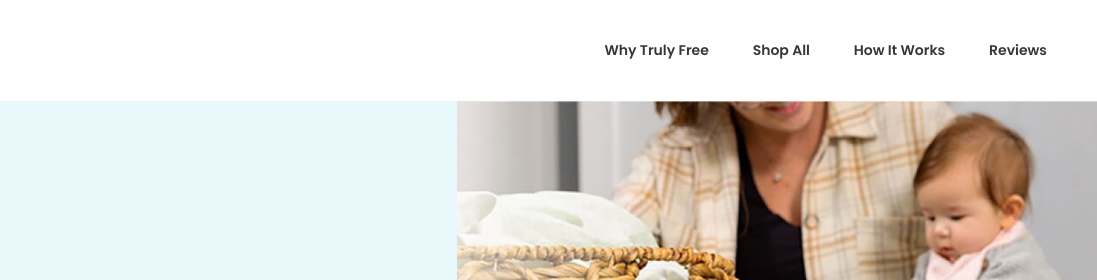
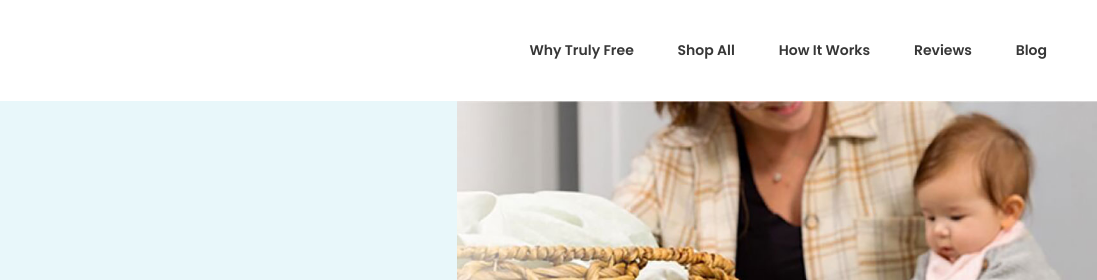
Before and after one commit to pravushree-skynet/trulyfree-html, a plain HTML site: page index.html in a window 1280 px wide. Shown: the top 280 px of the page, 183-1280 px from the left. Drawn offline with Linux system fonts and the light colour scheme.

Commit message:
Back blog in the nav

```diff
--- a/index.html
+++ b/index.html
@@ -41,7 +41,7 @@
                     <li><a href="#">Shop All</a></li>
                     <li><a href="#">How It Works</a></li>
                     <li><a href="#">Reviews</a></li>
-
+                    <li><a href="#">Blog</a></li>
                 </ul>
             </div>
         </div>
```
